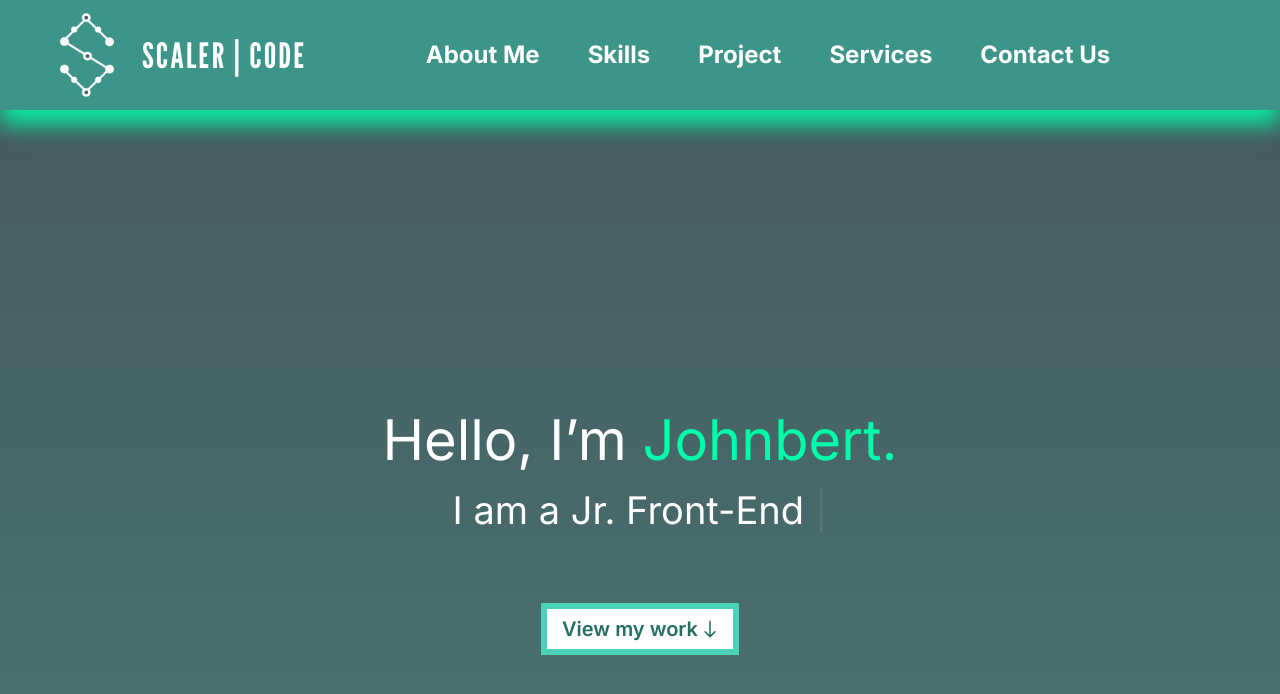
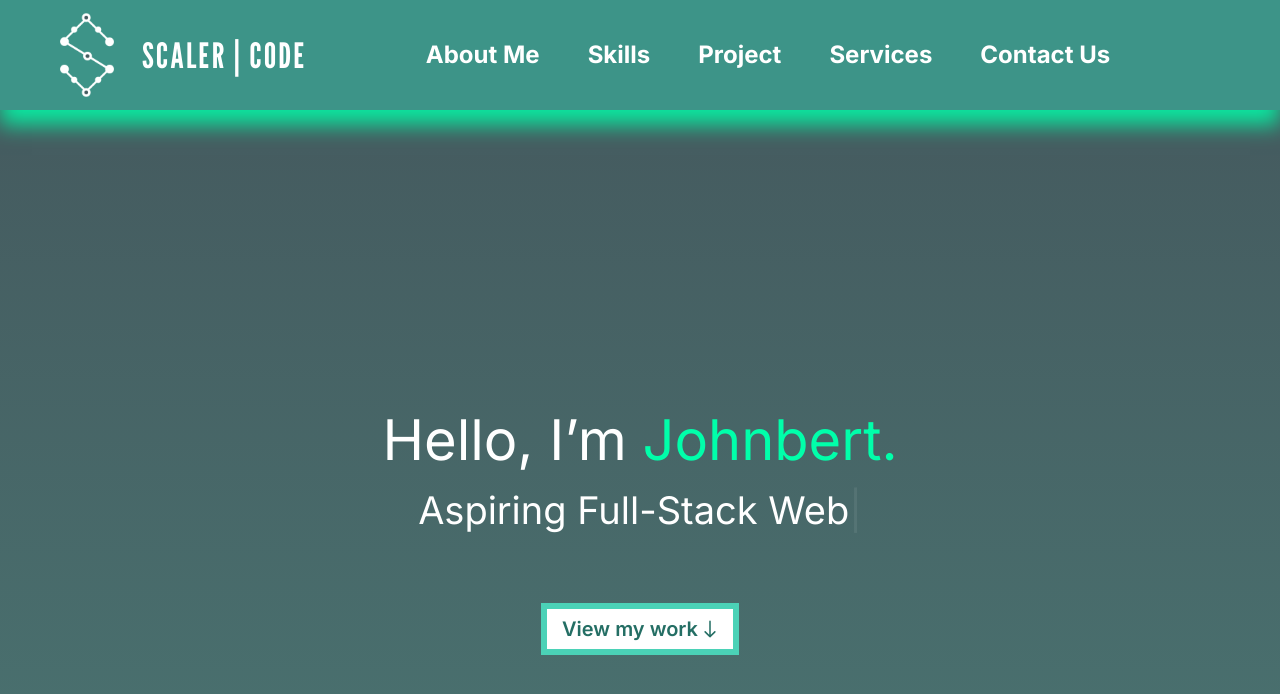
Before and after one commit to Scaler23/my-portfolio, a React (Vite) app: page / in a window 1280 px wide. Shown: the top 694 px of the page. Built offline with nearby package versions, Linux system fonts and the light colour scheme.

Commit message:
'spellin'

```diff
--- a/src/assets/components/Home/Home.tsx
+++ b/src/assets/components/Home/Home.tsx
@@ -16,7 +16,8 @@ const Home = () => {
           <motion.span className="font-regular text-[56px] hello">Hello, I’m <span className="myName">Johnbert.</span></motion.span> <br />
           <div className="font-regular text-[38px] typewrite">
           <Typewriter
-          text="I am a Jr. Front-End Web Developer."  /> <span className="type-line">|</span><br />
+          text="Aspiring Full-Stack Web Developer."  />
+          <span className="type-line">|</span><br />
           </div>
           <a href="#about"  className=" view-work-button">
             <button className="work text-[20px] font-semibold   bg-white text-[#246E64]
```
